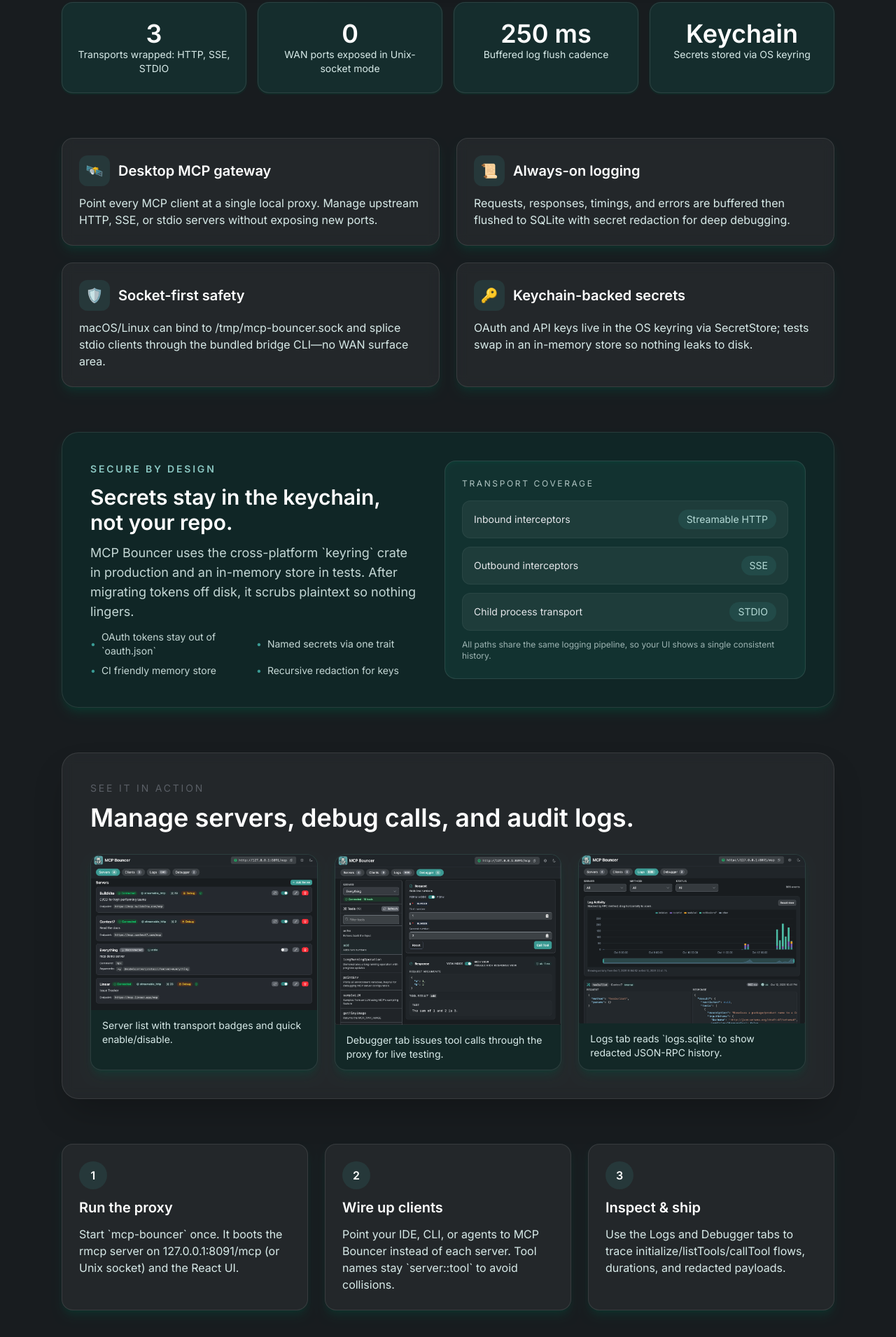
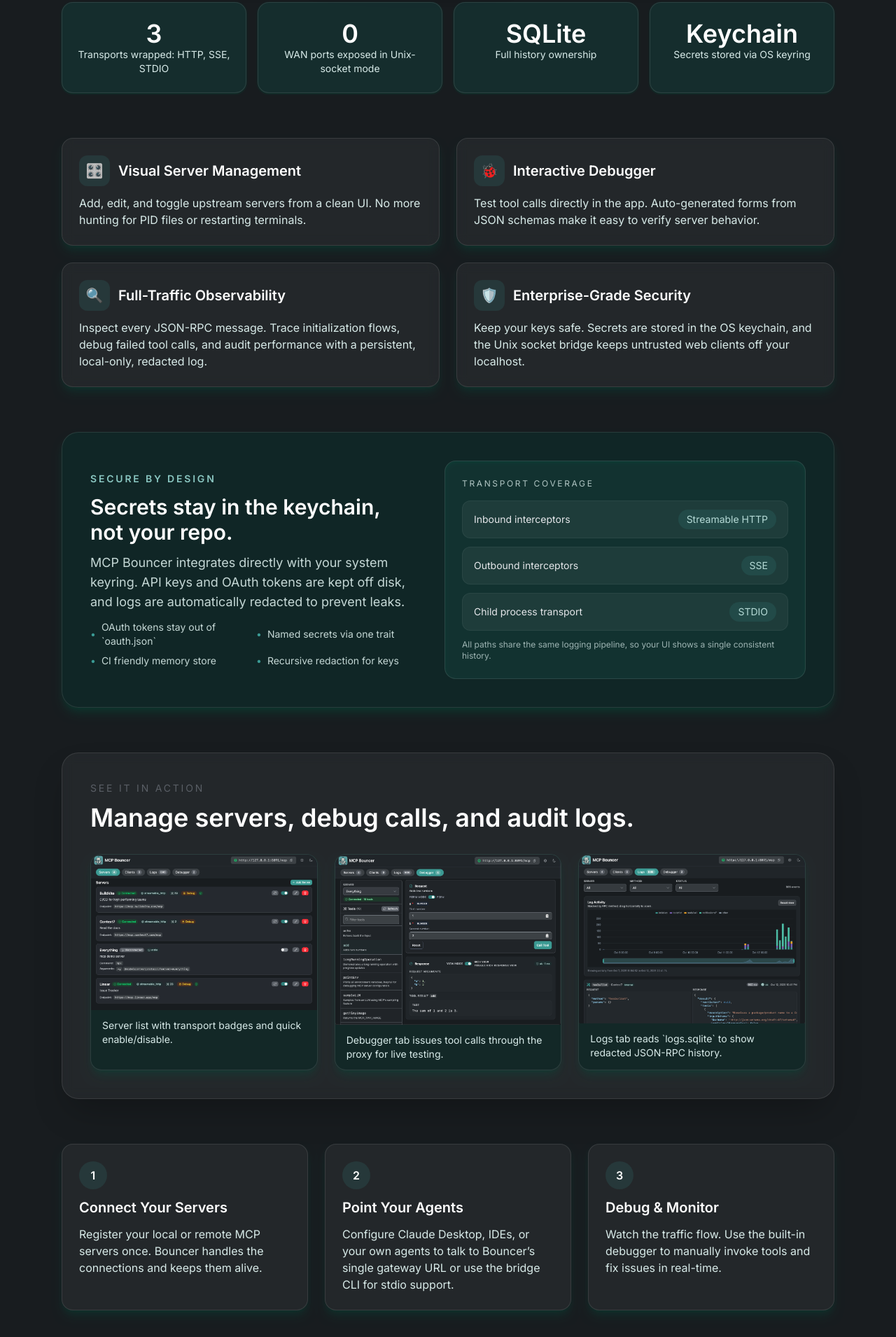
Before and after one commit to catkins/mcp-bouncer, an Astro site in the folder website/: page / in a window 1280 px wide. Shown: the part 887-2797 px from the top of the page at 70% size. Built offline with nearby package versions, Linux system fonts and the light colour scheme; Astro itself is replaced by a stand-in of ours.

Commit message:
docs(website): update marketing copy to focus on control center and security

```diff
--- a/website/src/pages/index.astro
+++ b/website/src/pages/index.astro
@@ -1,45 +1,46 @@
 ---
 import Layout from '../layouts/Layout.astro'
 
-const pageTitle = 'MCP Bouncer | Desktop gateway for Model Context Protocol servers'
+const pageTitle = 'MCP Bouncer | The Missing Control Center for MCP Servers'
 const pageDescription =
-	'Run one secure MCP proxy, keep untrusted clients off localhost, and get durable JSON-RPC logging. Built with Tauri v2 (Rust + React UI).'
+	'Stop juggling ports. Manage, debug, and secure your local Model Context Protocol servers with a unified desktop gateway.'
 
 const features = [
 	{
-		title: 'Desktop MCP gateway',
-		body: 'Point every MCP client at a single local proxy. Manage upstream HTTP, SSE, or stdio servers without exposing new ports.',
-		icon: '🛰️',
+		title: 'Visual Server Management',
+		body: 'Add, edit, and toggle upstream servers from a clean UI. No more hunting for PID files or restarting terminals.',
+		icon: '🎛️',
 	},
 	{
-		title: 'Always-on logging',
-		body: 'Requests, responses, timings, and errors are buffered then flushed to SQLite with secret redaction for deep debugging.',
-		icon: '📜',
+		title: 'Interactive Debugger',
+		body: 'Test tool calls directly in the app. Auto-generated forms from JSON schemas make it easy to verify server behavior.',
+		icon: '🐞',
 	},
 	{
-		title: 'Socket-first safety',
-		body: 'macOS/Linux can bind to /tmp/mcp-bouncer.sock and splice stdio clients through the bundled bridge CLI—no WAN surface area.',
-		icon: '🛡️',
+		title: 'Full-Traffic Observability',
+		body: 'Inspect every JSON-RPC message. Trace initialization flows, debug failed tool calls, and audit performance with a persistent, local-only, redacted log.',
+		icon: '🔍',
 	},
 	{
-		title: 'Keychain-backed secrets',
-		body: 'OAuth and API keys live in the OS keyring via SecretStore; tests swap in an in-memory store so nothing leaks to disk.',
-		icon: '🔑',
+		title: 'Enterprise-Grade Security',
+		body: 'Keep your keys safe. Secrets are stored in the OS keychain, and the Unix socket bridge keeps untrusted web clients off your localhost.',
+		icon: '🛡️',
 	},
 ]
 
 const steps = [
 	{
-		title: 'Run the proxy',
-		body: 'Start `mcp-bouncer` once. It boots the rmcp server on 127.0.0.1:8091/mcp (or Unix socket) and the React UI.',
+		title: 'Connect Your Servers',
+		body: 'Register your local or remote MCP servers once. Bouncer handles the connections and keeps them alive.',
 	},
 	{
-		title: 'Wire up clients',
-		body: 'Point your IDE, CLI, or agents to MCP Bouncer instead of each server. Tool names stay `server::tool` to avoid collisions.',
+		title: 'Point Your Agents',
+		body: 'Configure Claude Desktop, IDEs, or your own agents to talk to Bouncer’s single gateway URL or use the bridge CLI for stdio support.',
+		icon: '🔌',
 	},
 	{
-		title: 'Inspect & ship',
-		body: 'Use the Logs and Debugger tabs to trace initialize/listTools/callTool flows, durations, and redacted payloads.',
+		title: 'Debug & Monitor',
+		body: 'Watch the traffic flow. Use the built-in debugger to manually invoke tools and fix issues in real-time.',
 	},
 ]
 
@@ -88,10 +89,10 @@
 						Local first · Observable · Tauri v2
 					</div>
 					<h1 class="text-3xl font-semibold leading-tight text-white sm:text-4xl lg:text-5xl">
-						Run one secure MCP proxy—then watch every call.
+						The Missing Control Center for MCP Servers
 					</h1>
 					<p class="text-lg text-[#e5e7ea]/90 sm:text-xl">
-						MCP Bouncer keeps untrusted clients off your open ports, records JSON-RPC traffic to SQLite, and routes every tool call through consistent interceptors.
+						Stop juggling ports and processes. MCP Bouncer gives you a unified gateway to manage, debug, and secure your local Model Context Protocol servers.
 					</p>
 					<div class="flex flex-wrap items-center gap-3">
 						<a
@@ -141,8 +142,8 @@
 				<p class="text-sm text-[#d8ebe9]">WAN ports exposed in Unix-socket mode</p>
 			</div>
 			<div class="rounded-2xl border border-white/10 bg-[#153937]/60 px-5 py-6 text-center shadow shadow-emerald-900/40">
-				<p class="text-4xl font-semibold text-white">250 ms</p>
-				<p class="text-sm text-[#d8ebe9]">Buffered log flush cadence</p>
+				<p class="text-4xl font-semibold text-white">SQLite</p>
+				<p class="text-sm text-[#d8ebe9]">Full history ownership</p>
 			</div>
 			<div class="rounded-2xl border border-white/10 bg-[#153937]/60 px-5 py-6 text-center shadow shadow-emerald-900/40">
 				<p class="text-4xl font-semibold text-white">Keychain</p>
@@ -168,7 +169,7 @@
 					<p class="text-sm font-semibold uppercase tracking-[0.2em] text-[#8ac6c1]">Secure by design</p>
 					<h2 class="text-3xl font-semibold text-white">Secrets stay in the keychain, not your repo.</h2>
 					<p class="text-lg text-[#d8ebe9]/90">
-						MCP Bouncer uses the cross-platform `keyring` crate in production and an in-memory store in tests. After migrating tokens off disk, it scrubs plaintext so nothing lingers.
+						MCP Bouncer integrates directly with your system keyring. API keys and OAuth tokens are kept off disk, and logs are automatically redacted to prevent leaks.
 					</p>
 					<ul class="grid gap-2 text-sm text-[#d8ebe9]/90 sm:grid-cols-2">
 						<li class="flex items-center gap-2"><span class="text-[#3a9a94]">•</span>OAuth tokens stay out of `oauth.json`</li>
```
